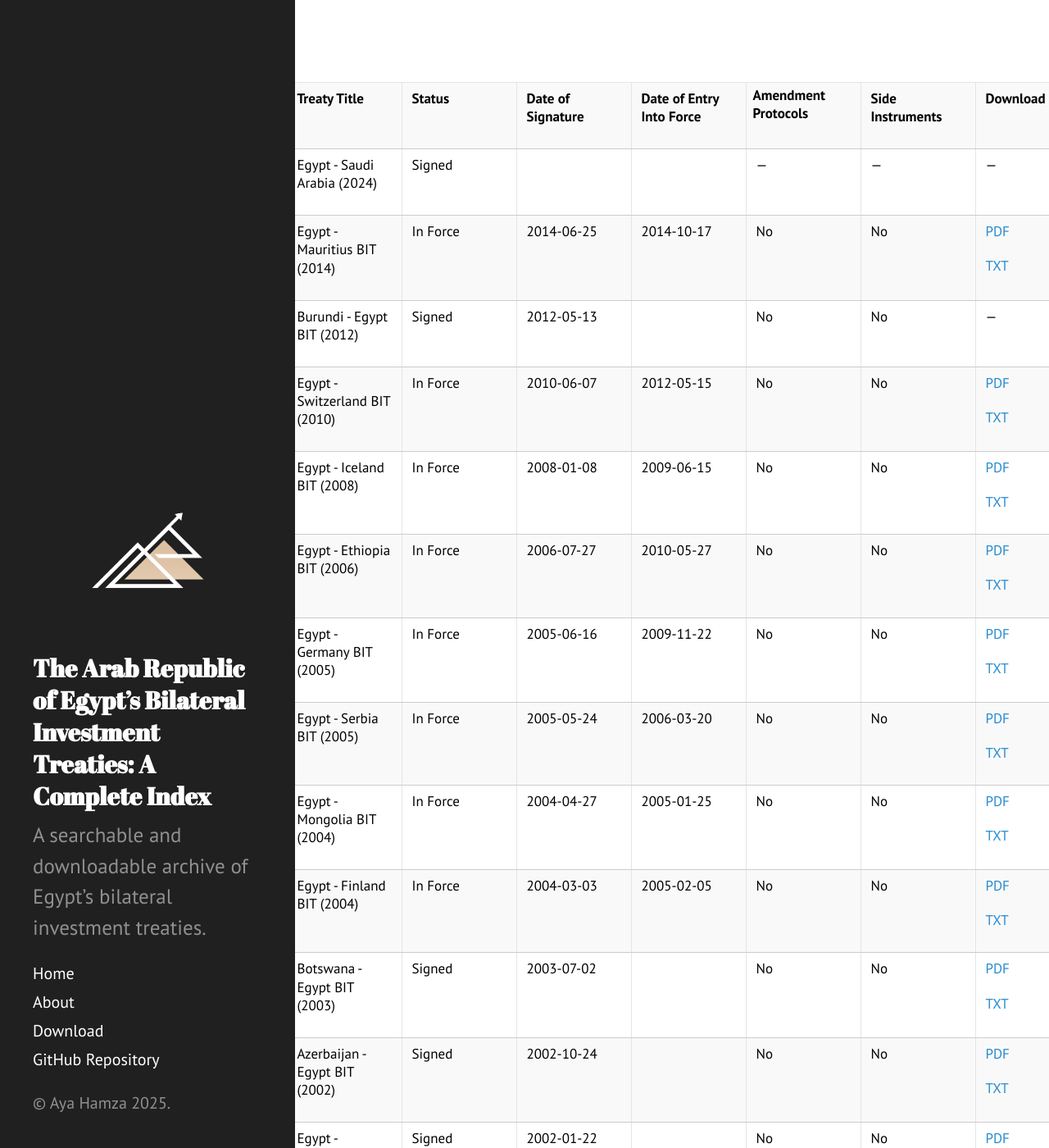
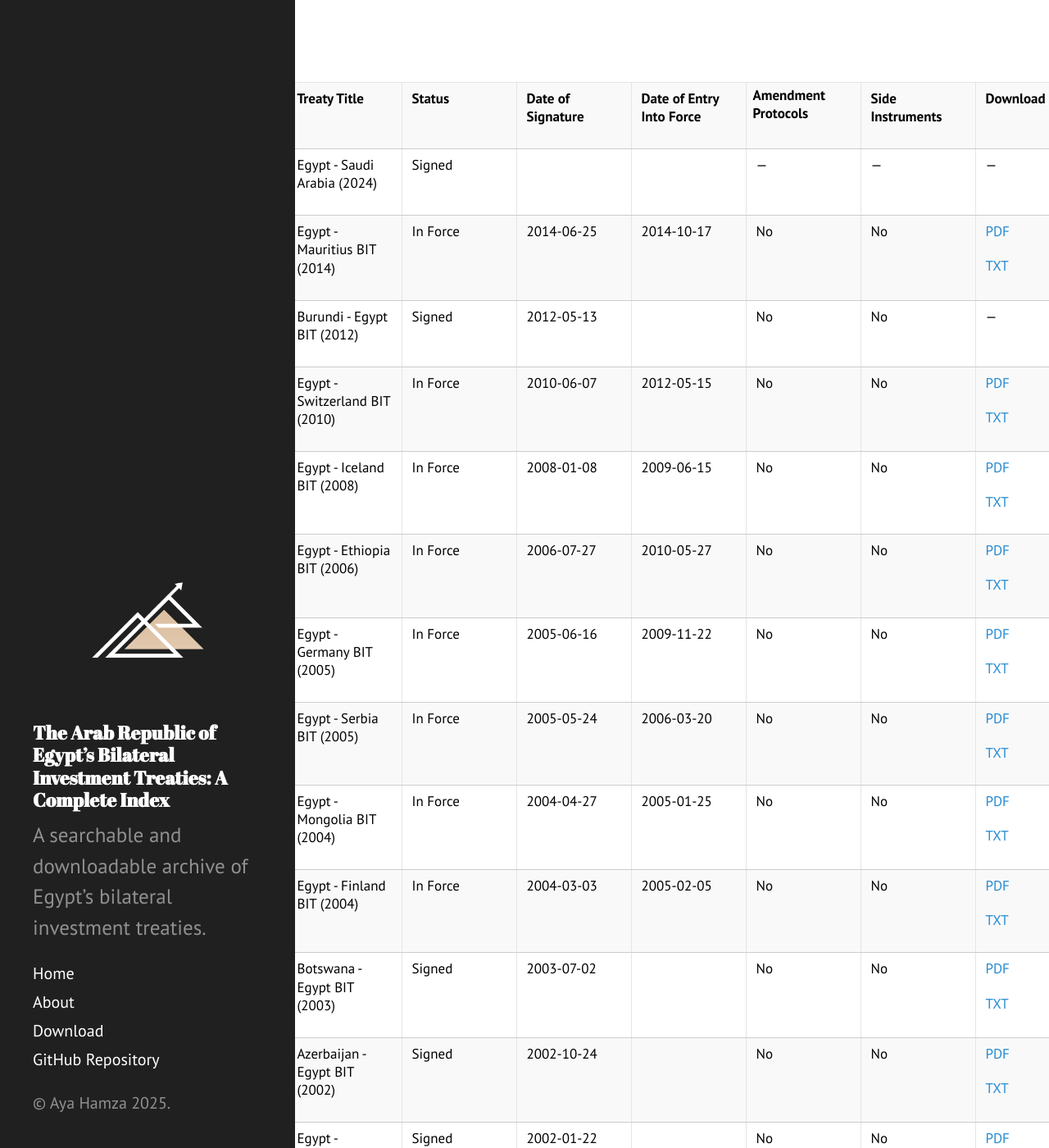
Before and after one commit to ayahamza1/MENABITs, a Jekyll site: the page built from index.md, in a window 1280 px wide and 1400 px high. Shown: the whole window at 82% size. Built offline with Jekyll 4.4.1, drawn with Linux system fonts in a browser that asks for light colours.

Commit message:
Update hyde.css

```diff
--- a/public/css/hyde.css
+++ b/public/css/hyde.css
@@ -36,10 +36,13 @@ html {
 .sidebar-about h1 {
   color: inherit;
   margin-top: 0;
+  margin-bottom: 0.5rem; /* reduce space below logo */
   font-family: "Abril Fatface", serif;
-  font-size: 1.5rem;
-  line-height: 1.3;
+  font-size: 1.15rem; /* smaller title size */
+  line-height: 1.2;
+  text-align: left;
 }
+
 .sidebar-nav {
   margin-bottom: 1rem;
 }
@@ -120,8 +123,9 @@ th, td {
   height: 120px;
   width: auto;
   display: block;
-  margin-bottom: 1rem;
+  margin-bottom: 0.5rem; /* tighter spacing between logo and title */
 }
+
 .logo-dark { display: none; }
 
 /* === Light Theme === */
```
